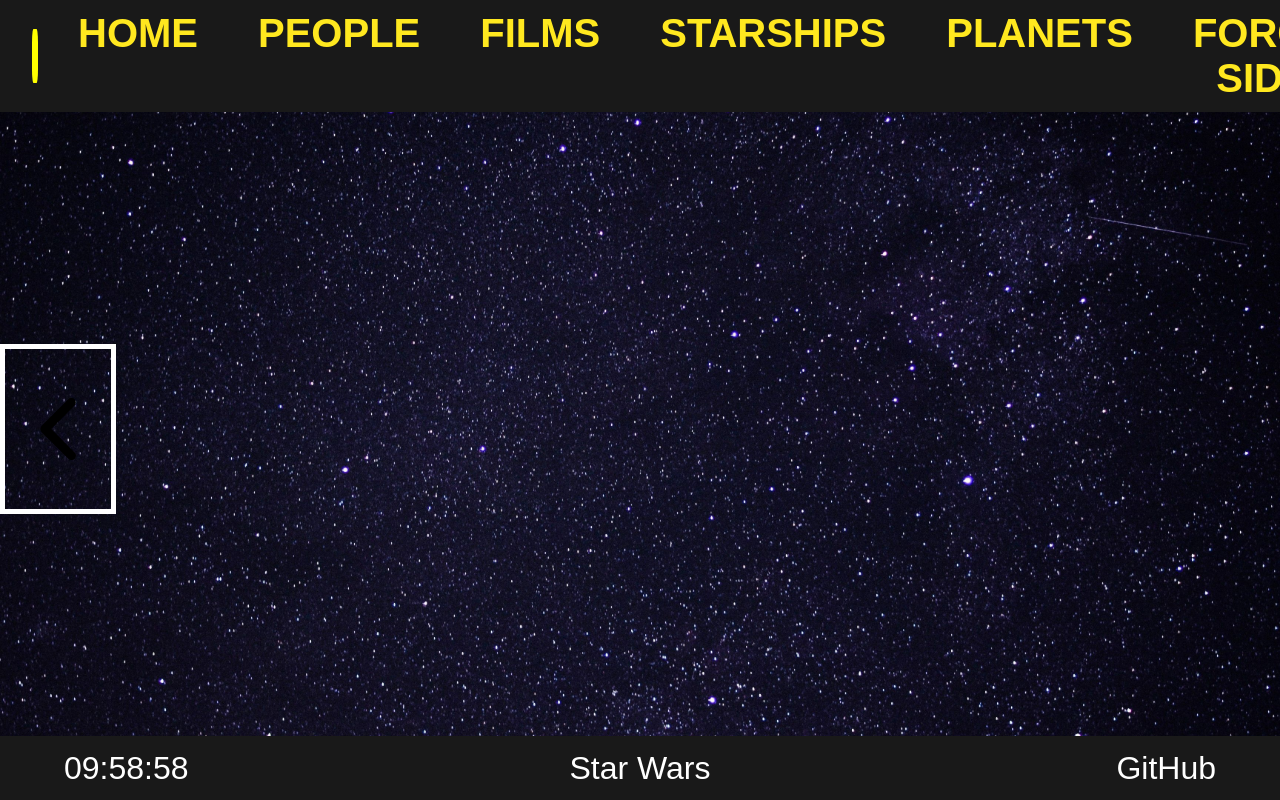
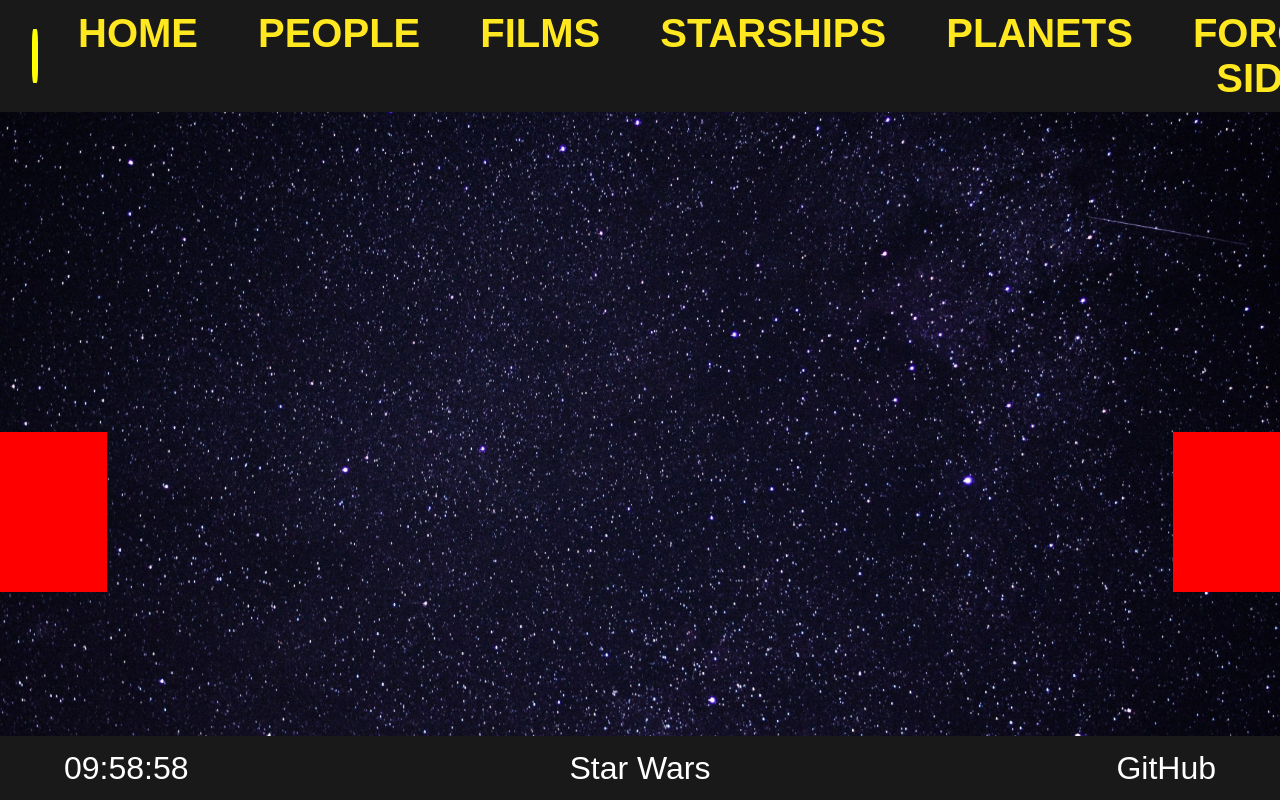
Before and after one commit to cookieMonsterDev/star-wars-app, a React (Create React App) app: page /people in a window 1280 px wide. Built offline with nearby package versions, Linux system fonts and the light colour scheme; no server answers; a web font is replaced by a local one.

Commit message:
feat: add planets slider

```diff
--- a/src/components/People/components/Slider.tsx
+++ b/src/components/People/components/Slider.tsx
@@ -4,12 +4,10 @@ import { getData, Responce } from '../../../typescript/getData';
 import { People as images } from '../../../assets/images/people/people';
 
 interface SlideProps  {
-  sliderType?: string,
   isActive?: boolean,
   isLeft?: boolean,
   isRight?: boolean,
   isExpanded?: boolean,
-  cardTemplate?: string
 };
 
 interface CardProps {
@@ -28,16 +26,18 @@ const Anim = keyframes`
 
 const Container = styled.div`
   margin: auto;
-  width: 100em;
+  width: 100%;
   height: 50em;
   margin: auto;
   justify-content: center;
   align-items: center;
+  display: flex;
+  flex-direction: row;
 `;
 
 const Carousel = styled.div`
-  width: 100%;
-  height: 100%;
+  width: 100em;
+  height: 56em;
   position: relative;
 `;
 
@@ -177,18 +177,21 @@ const Card = styled.div<CardProps>`
   }
 `;
 
-const Test = styled.div`
+const PrevSlide = styled.div`
   display: flex;
   justify-content: center;
   width: 10em;
   height: 10em;
+  background-color: red;
+`;
 
-  > svg {
-    width: 100%;
-    height: 100%;
-    border: 5px solid white;
-  }
-`
+const NextSlide = styled.div`
+  display: flex;
+  justify-content: center;
+  width: 10em;
+  height: 10em;
+  background-color: red;
+`;
 
 export const Slider = () => {
 
@@ -226,15 +229,13 @@ export const Slider = () => {
 
   return (
     <>
-    <Test>
-    <svg xmlns="http://www.w3.org/2000/svg" width="100" height="100" viewBox="0 0 24 24" fill="none" stroke="#000000" stroke-width="2" stroke-linecap="round" stroke-linejoin="round">
-      <path d="M15 18l-6-6 6-6"/>
-    </svg>
-    </Test>
       {/* <button onClick={prevSlide}> Prev </button>
       <button onClick={nextSlide}> Next </button> */}
     <Container>
-    <Carousel>
+      <PrevSlide>
+
+      </PrevSlide>
+      <Carousel>
         {data.map((item: Responce, i: number) => {
           const indexLeft = mod(index - 1, data.length);
           const indexRight = mod(index + 1, data.length);
@@ -301,6 +302,9 @@ export const Slider = () => {
           );
         })}
       </Carousel>
+      <NextSlide>
+
+      </NextSlide>
     </Container>
     </>
   )
--- a/src/components/People/index.tsx
+++ b/src/components/People/index.tsx
@@ -1,4 +1,3 @@
-import React from 'react';
 import styled from 'styled-components';
 import { Slider } from './components/Slider'
 
--- a/src/components/Planets/index.tsx
+++ b/src/components/Planets/index.tsx
@@ -1,5 +1,13 @@
 import { useEffect, useState } from 'react';
-import styled from 'styled-components';
+import styled, { css } from 'styled-components';
+import { getData, Responce } from '../../typescript/getData';
+
+interface SlideProps  {
+  isActive?: boolean,
+  isLeft?: boolean,
+  isRight?: boolean,
+  isExpanded?: boolean,
+};
 
 const Container = styled.div`
   position: absolute;
@@ -14,38 +22,103 @@ const Container = styled.div`
   top: 7em;
   bottom: 4em;
 
-  background-color: white;
 `;
 
-const Test = styled.div`
-  display: flex;
-  justify-content: center;
-  width: 500px;
-  height: 500px;
+const Carousel = styled.div`
+  width: 90em;
+  height: 56em;
+  position: relative;
+  overflow: hidden;
+`;
 
-  > svg {
-    display: flex;
-    justify-content: center;
-    width: 100%;
-    height: 100%;
-    border: 5px solid white;
-  }
-`
+const Slide = styled.div<SlideProps>`
+  position: absolute;
+  top: 0;
+  right: 0;
+  bottom: 0;
+  left: 0;
+  margin: 0;
+  width: 100%;
+  height: 100%;
+  object-fit: cover;
+  opacity: 0;
+
+  background-color: red;
+
+  ${({isActive}) => isActive && css`
+    opacity: 1;
+    transition: 700ms;
+  `}
+
+  ${({isLeft}) => isLeft && css`
+    opacity: 1;
+    transform: translateX(-100%);
+    transition: 700ms;
+  `}
+
+  ${({isRight}) => isRight && css`
+    opacity: 1;
+    transform: translateX(100%);
+    transition: 700ms;
+  `}
+`;
 
 const Planets = () => {
 
-  const [data, setData] = useState<any>('')
+  const [data, setData] = useState([]);
+  const [index, setIndex] = useState(0);
+
+  const mod = (n: any, m: any) => {
+    let result = n % m;
+
+    return result >= 0 ? result : result + m;
+  }
 
   useEffect(() => {
-  }, [])
+    async function fetchPlanets() {
+      const Data = await getData(5);
+      setData(Data);
+    }
+
+    fetchPlanets();
+  },[])
+
+  const nextPlanet = () => {
+    setIndex( index === data.length - 1 ? 0 : index + 1);
+  };
+
+  const prevPlanet = () => {
+    setIndex( index === 0 ? data.length - 1 : index - 1);
+  };
 
   return (
     <Container>
-      <Test>
-      <svg xmlns="http://www.w3.org/2000/svg" viewBox="0 0 800 800" fill="black" stroke="#000000" stroke-width="2" stroke-linecap="round" stroke-linejoin="round">
-        <path d="M 200 400 L 400 0 L 600 0 L 400 400 L 600 800 L 400 800 Z"/>
-      </svg>
-      </Test>
+      <button onClick={prevPlanet}>prev</button>
+      <Carousel>
+      {data.map((item: Responce, i: number) => {
+        let isActive, isRight, isLeft;
+        const indexRight = mod(index - 1, data.length);
+        const indexLeft = mod(index + 1, data.length);
+
+        if (i === index) {
+          isActive = true;
+        } else if (i === indexRight) {
+          isRight = true;
+        } else if (i === indexLeft) {
+          isLeft = true;
+        }
+
+        return (
+        <Slide
+          isActive={isActive}
+          isRight={isRight}
+          isLeft={isLeft}
+          key={i}>
+            {item.name}
+        </Slide>)
+      })}
+      </Carousel>
+     <button onClick={nextPlanet}>next</button>
     </Container>
   );
 }
```
